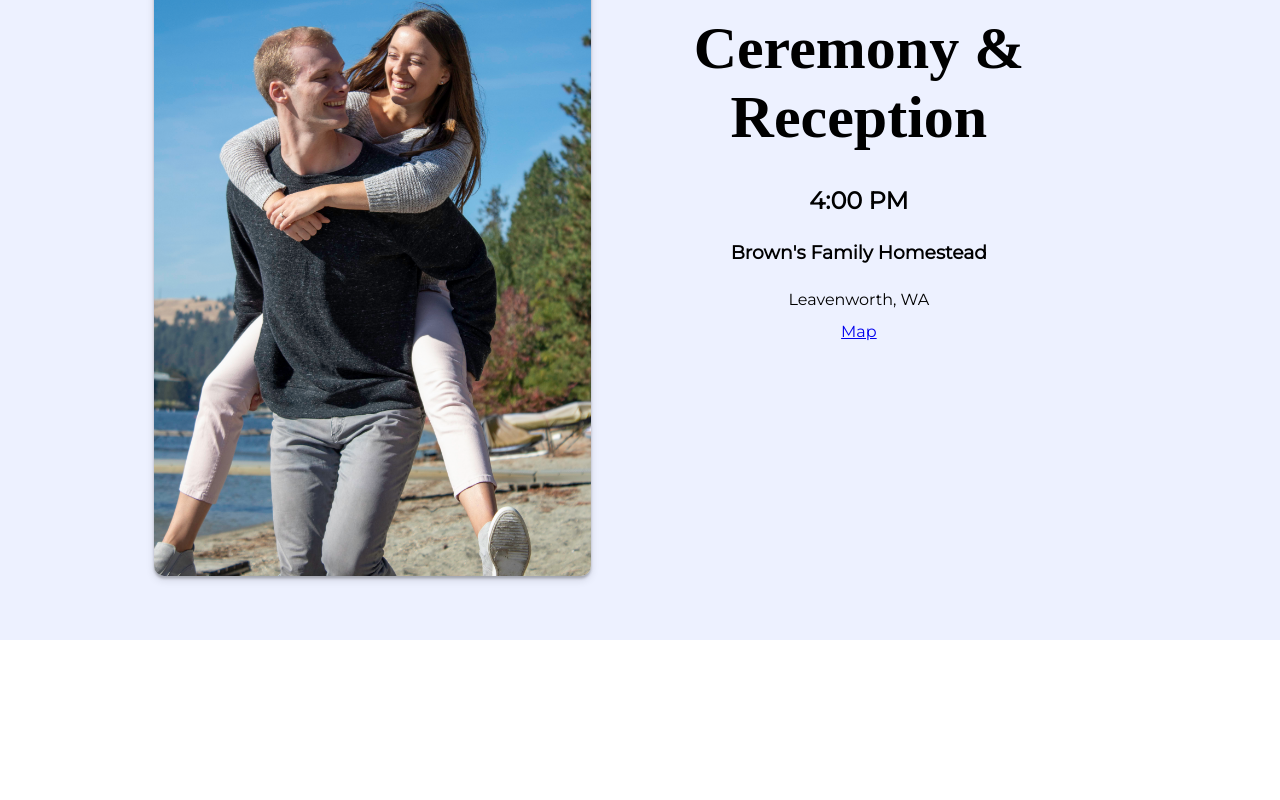
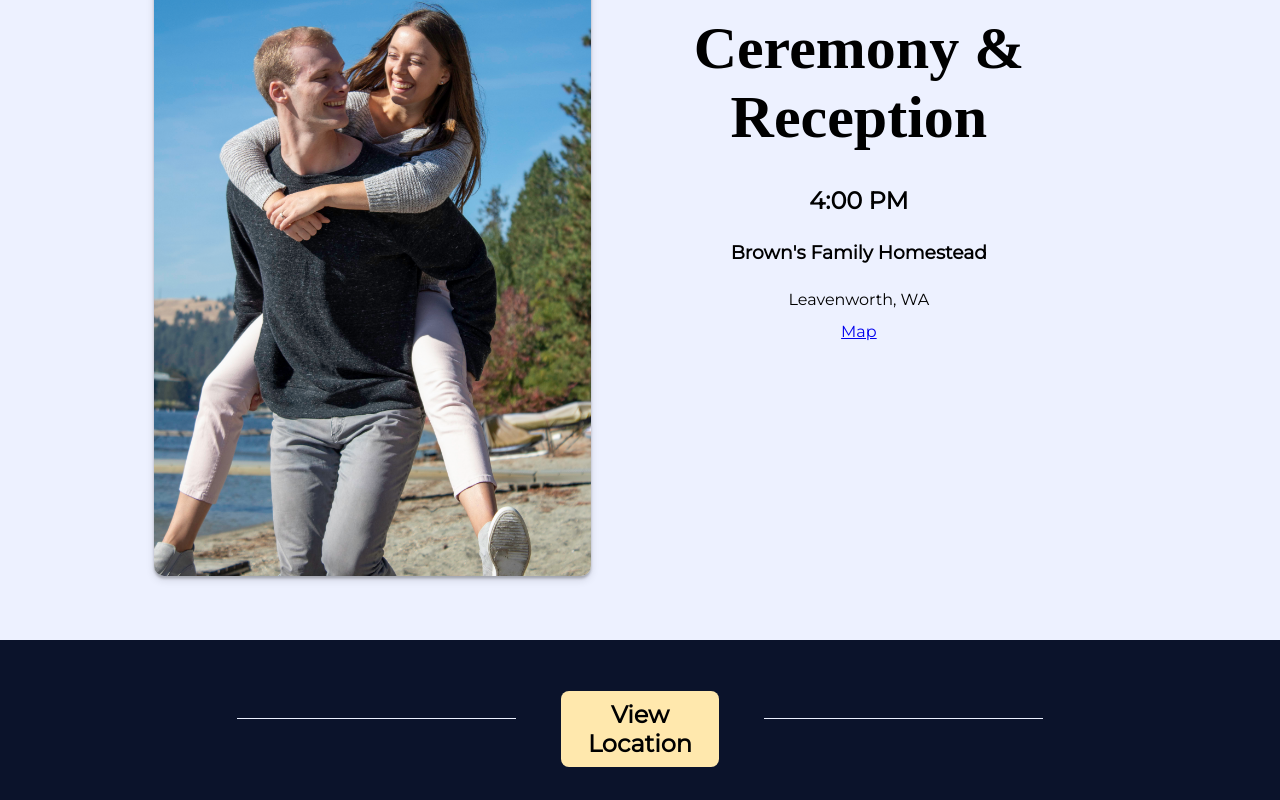
Before and after one commit to SaltyPineapple/WeddingWebsite, a React (Create React App) app: page / in a window 1280 px wide. Shown: the part 1040-1840 px from the top of the page. Before the commit the page ends 1680 px from the top, so only its background shows below. Built offline with nearby package versions, Linux system fonts and the light colour scheme; a web font is replaced by a local one.

Commit message:
Begin location info separator component

```diff
--- a/src/App.js
+++ b/src/App.js
@@ -1,11 +1,13 @@
 import Header from "./components//header/header";
 import Info from "./components/info/info";
+import Location from "./components/location/location";
 
 function App() {
   return (
     <div className="App">
       <Header></Header>
       <Info></Info>
+      <Location></Location>
     </div>
   );
 }
--- /dev/null
+++ b/src/components/location/location.css
@@ -0,0 +1,33 @@
+@import url("../root.css");
+
+.location {
+    width: 100%;
+    height: 20vh;
+    color: var(--platinum);
+    background-color: var(--oxford-blue);
+    display: flex;
+    flex-direction: row;
+    padding: 4% 15%;
+}
+
+.line {
+    flex: 2;
+    height: 1px;
+    background-color: var(--platinum);
+    margin-left: 5%;
+    margin-right: 5%;
+    margin-top: 3%;
+}
+
+.location-button {
+    flex: 1;
+    color: black;
+    font-family: "Montserrat";
+    font-weight: bold;
+    font-size: 1.5em;
+    padding: 1%;
+    background-color: var(--banana-mania);
+    height: fit-content;
+    width: fit-content;
+    border-radius: 8px;
+}
--- /dev/null
+++ b/src/components/location/location.jsx
@@ -0,0 +1,18 @@
+import React from "react";
+import "./location.css"
+
+const location = () => {
+
+    return(
+        <div className="location">
+            <div className="line"></div>
+            <button className="location-button">
+                View Location
+            </button>
+            <div className="line"></div>
+        </div>
+    );
+
+}
+
+export default location;
```
